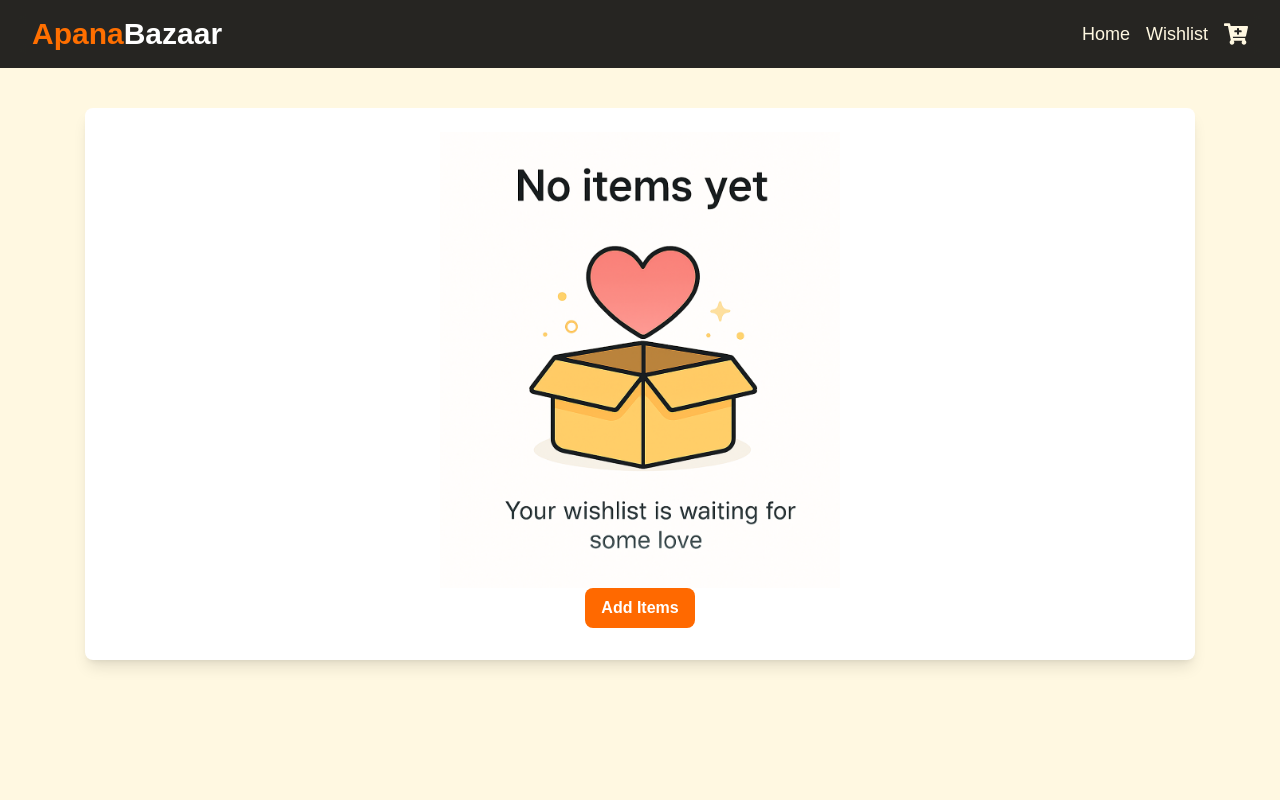
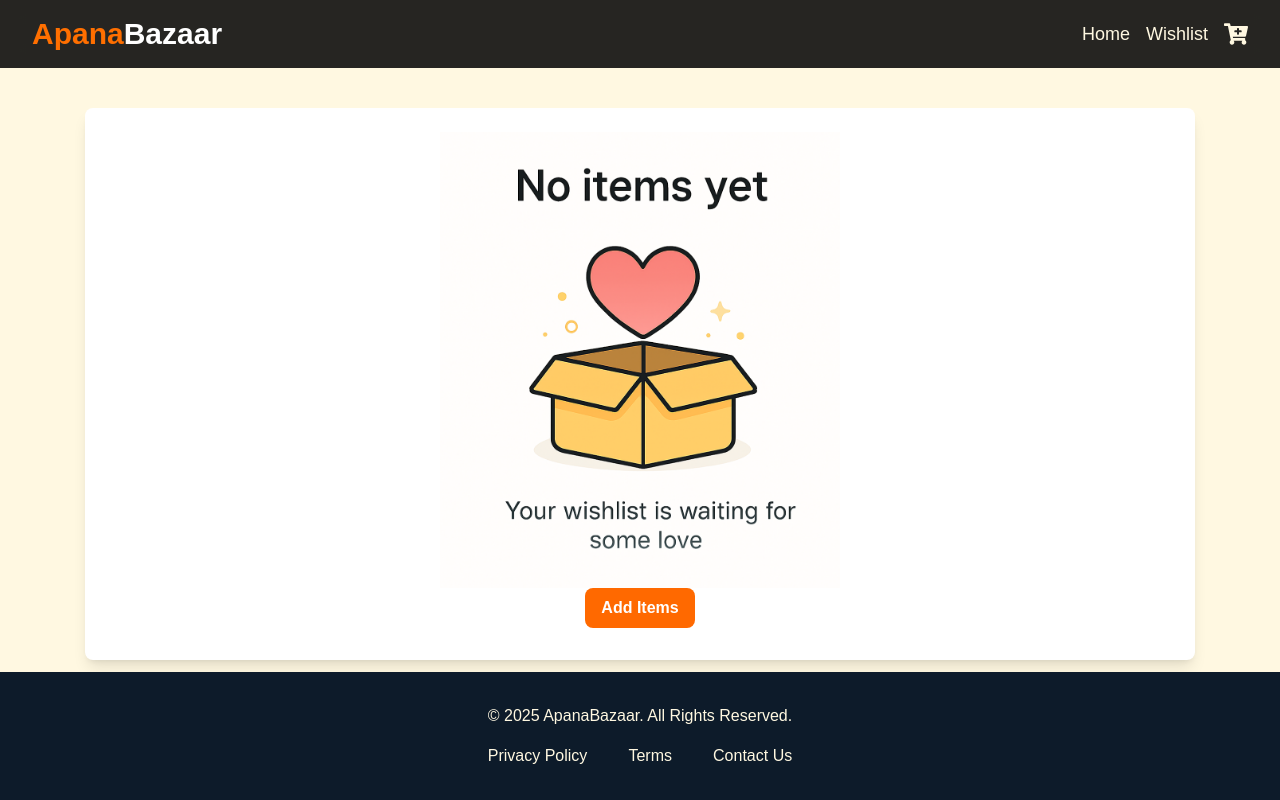
Before and after one commit to bhautikhirpara600/ApanaBazaar, a React (Vite) app: page /wishlist in a window 1280 px wide. Shown: the top 800 px of the page. Built offline with nearby package versions, Linux system fonts and the light colour scheme; no server answers.

Commit message:
Final fix footer

```diff
--- a/src/components/pages/Cart.jsx
+++ b/src/components/pages/Cart.jsx
@@ -7,7 +7,7 @@ function Cart() {
   const cartData = useSelector(finalCartDataSelector);
 
   return (
-    <section className="mx-auto max-w-[1536px] min-h-screen">
+    <section className="mx-auto max-w-[1536px] min-h-[calc(100vh-236px)]">
       <div className="mx-[8px] my-10 rounded-lg bg-white px-2 py-4 text-[#0D1B2A] shadow-lg md:mx-[20px] md:px-4 lg:mx-[85px] lg:p-6">
         {cartData.length === 0 ? <EmptyCart /> : <FinalCart />}
       </div>
--- a/src/components/pages/Home.jsx
+++ b/src/components/pages/Home.jsx
@@ -21,7 +21,7 @@ function Home() {
   }
 
   return (
-    <main className="min-h-screen">
+    <main className="min-h-[calc(100vh-236px)]">
       <Offers discount={70} />
       <ProductList />
     </main>
--- a/src/components/pages/WishList.jsx
+++ b/src/components/pages/WishList.jsx
@@ -7,7 +7,7 @@ function WishList() {
   const finalWishListData = useSelector(finalWishListSelector);
 
   return (
-    <section className="mx-auto max-w-[1536px] min-h-screen">
+    <section className="mx-auto max-w-[1536px] min-h-[calc(100vh-236px)]">
       <div className="mx-[20px] my-10 rounded-lg bg-white px-2 py-4 text-[#0D1B2A] shadow-lg md:px-4 lg:mx-[85px] lg:p-6">
         {finalWishListData.length === 0 ? <EmptyWishList /> : <FinalWishList />}
       </div>
```
